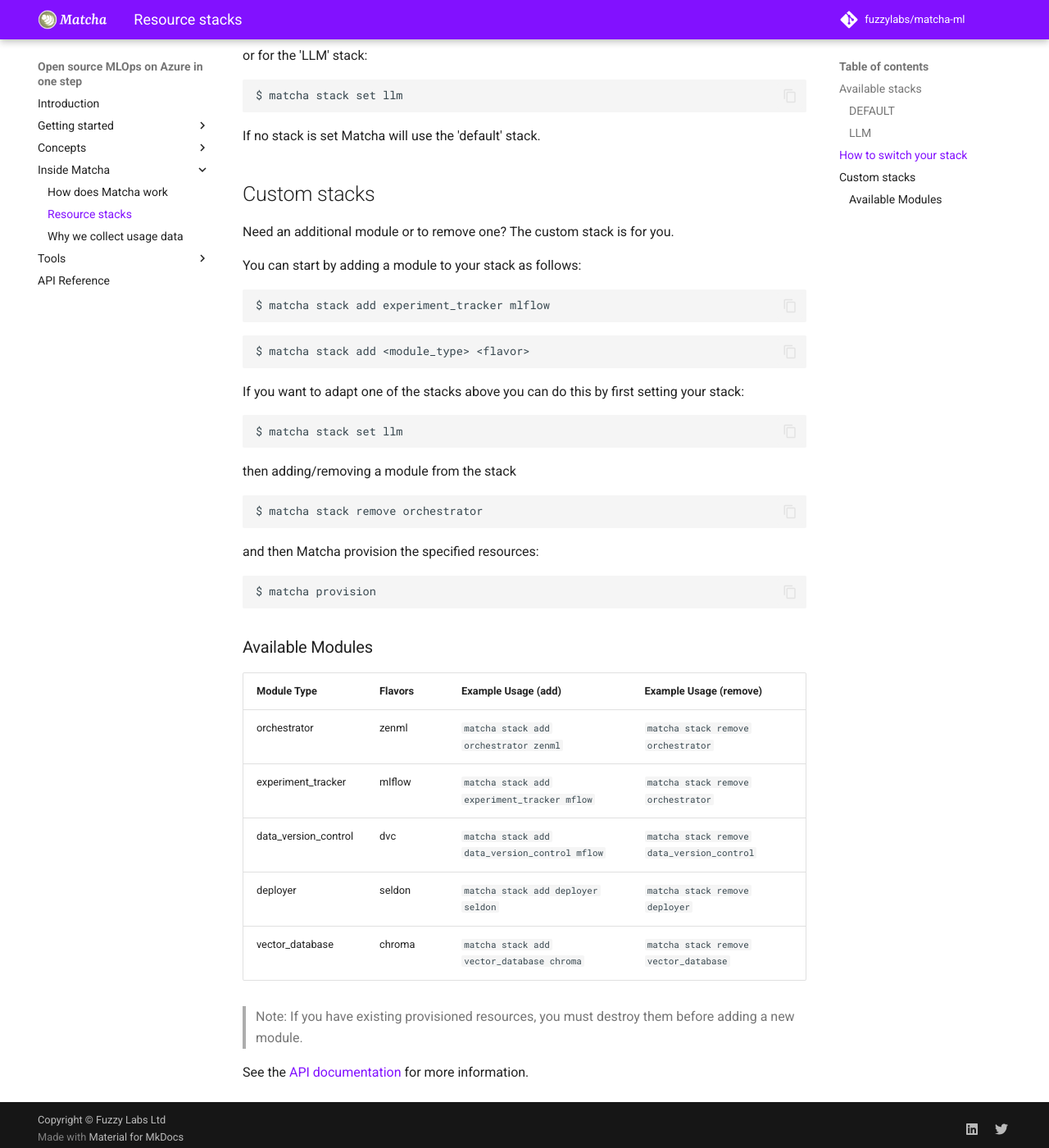
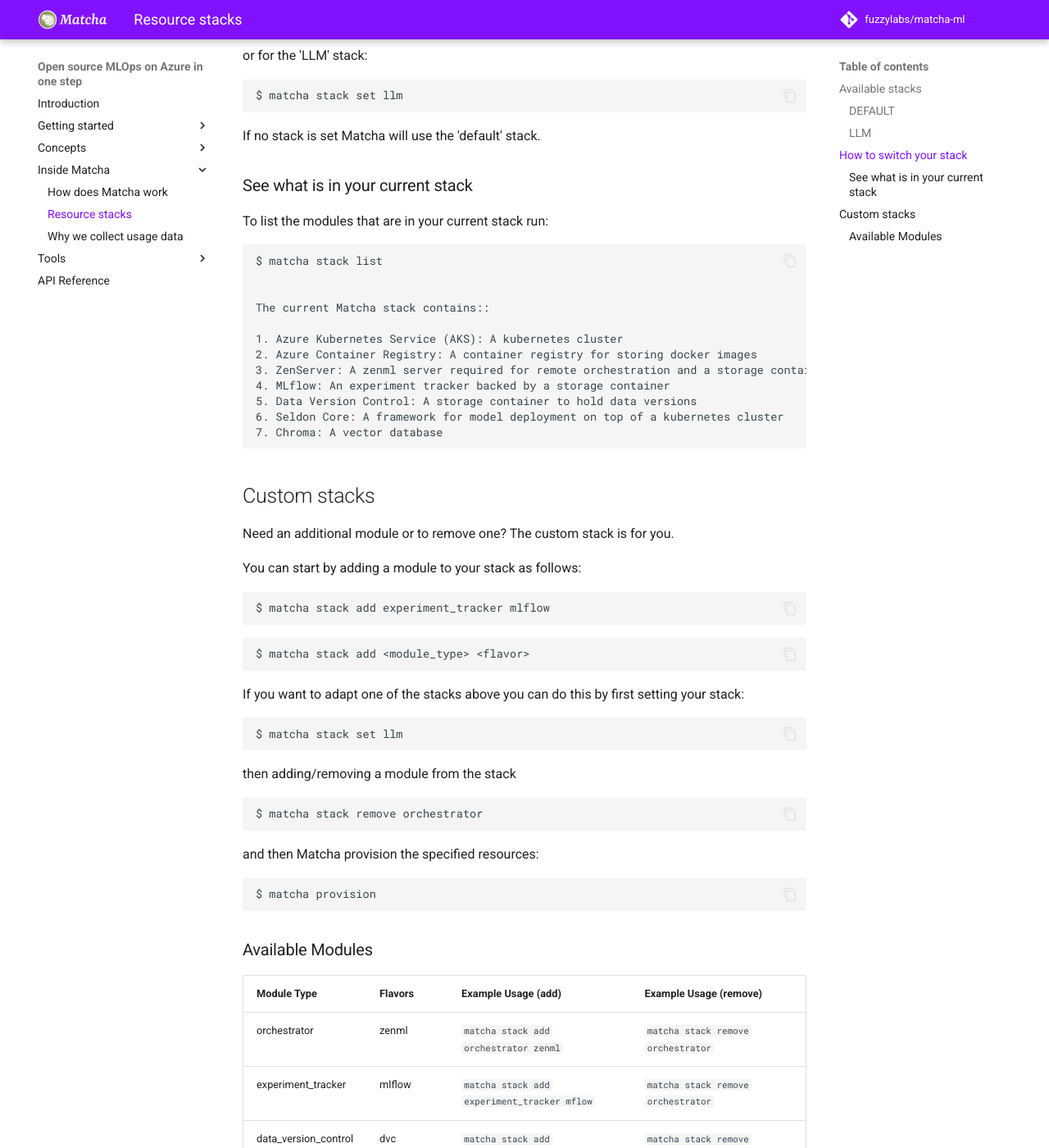
Before and after one commit to fuzzylabs/matcha, an MkDocs documentation site: the page built from docs/resource-stacks.md, in a window 1280 px wide and 1400 px high, scrolled down 1211 px. Shown: the whole window at 82% size. Built offline with MkDocs 1.6.1 and Material for MkDocs 9.7.7, drawn with Linux system fonts in a browser that asks for light colours; comment, search, counter and statistics services are not loaded; some of the changed text lies outside the part shown.

Commit message:
Add stack list documentation

````diff
--- a/docs/resource-stacks.md
+++ b/docs/resource-stacks.md
@@ -49,6 +49,24 @@
 
 If no stack is set Matcha will use the 'default' stack.
 
+### See what is in your current stack
+
+To list the modules that are in your current stack run:
+
+```bash
+$ matcha stack list
+
+
+The current Matcha stack contains::
+
+1. Azure Kubernetes Service (AKS): A kubernetes cluster
+2. Azure Container Registry: A container registry for storing docker images
+3. ZenServer: A zenml server required for remote orchestration and a storage container
+4. MLflow: An experiment tracker backed by a storage container
+5. Data Version Control: A storage container to hold data versions
+6. Seldon Core: A framework for model deployment on top of a kubernetes cluster
+7. Chroma: A vector database
+```
 
 ## Custom stacks
 
@@ -92,6 +110,6 @@
 | deployer             | seldon  | `matcha stack add deployer seldon`           | `matcha stack remove deployer`        |
 | vector_database      | chroma  | `matcha stack add vector_database chroma`    | `matcha stack remove vector_database` |
 
-> Note: If you have existing provisioned resources, you must destroy them before adding a new module.
+> Note: Every stack will automatically contain Azure Kubernetes Service, Azure Container Registry and a state storage bucket. These components cannot be removed as they are required for Matcha to run correctly.
 
 See the [API documentation](references.md) for more information.
````
